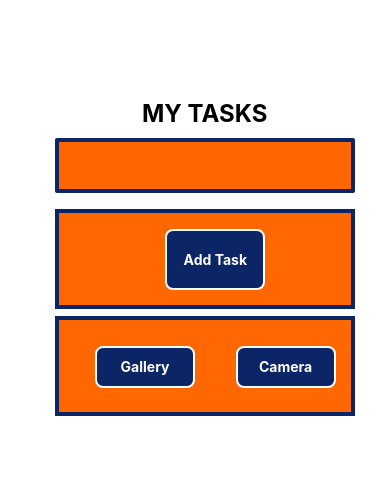
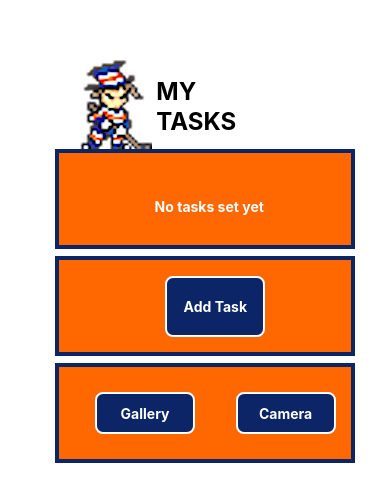
Before and after one commit to salter19/tamk-4A00EZ65-3001-kojo, a React Native app: screen / in a window 390 px wide. Shown: the part 168-670 px from the top of the page. Built offline with nearby package versions, Linux system fonts and the light colour scheme; what expo-file-system would draw is missing.

Commit message:
Modify App: Add taikuri image & no tasks set yet view.

```diff
--- a/App.js
+++ b/App.js
@@ -14,6 +14,7 @@ import PicStorage from './data/PicStorage';
 import Gallery from './components/Gallery';
 import Cam from './components/CameraComponent';
 import ButtonBase from './components/ButtonBase';
+import ImageDisplay from "./components/ImageDisplay";
 
 // the App to rule them all
 export default function App() {
@@ -185,9 +186,22 @@ export default function App() {
         <StatusBar style="auto" />
       </View>
 
-      <Text style={[styles.titleText]}>MY TASKS</Text>
+      <View style={styles.row}>
+        <ImageDisplay />
+        <Text style={[styles.titleText]}>MY TASKS</Text>
+      </View>
+
+
       <View style={styles.list}>
-        <TaskList tasksArr={tasks} del={deleteTask} modify={modifyTask}/>
+        {tasks.length > 0 ?
+          <TaskList tasksArr={tasks} del={deleteTask} modify={modifyTask}/>
+          :
+          <View style={[styles.buttonRow, { width: "100%"}]}>
+            <Text style={{color: "#fff", fontWeight:"700"}}>
+              No tasks set yet
+            </Text>
+          </View>
+        }
       </View>
 
       {isModifyActive ?
@@ -279,6 +293,11 @@ const styles = StyleSheet.create({
     fontWeight: "bold",
     fontSize: 24,
     lineHeight: 30,
-    paddingTop: "2%"
+    paddingTop: "15%"
+  },
+  row: {
+    flexDirection: "row",
+    marginLeft: "-20%",
+    marginBottom: "-5%",
   }
 });
```
